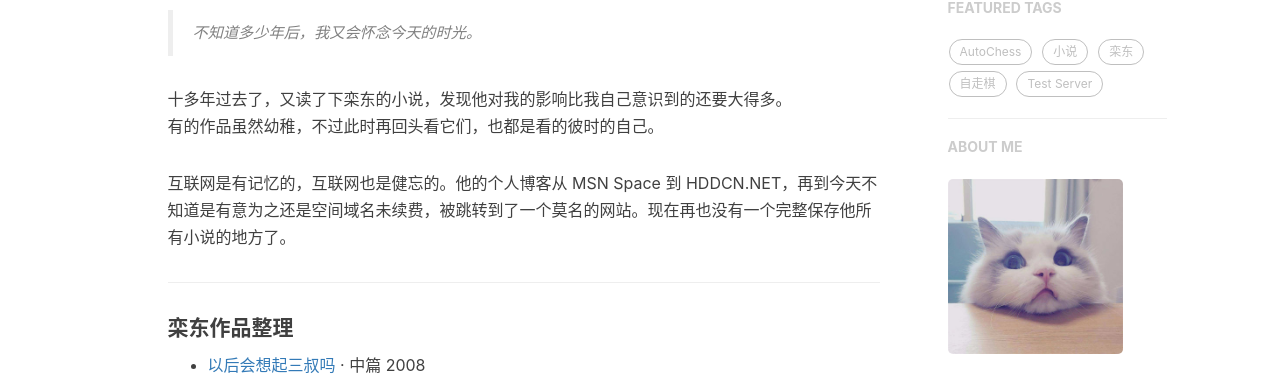
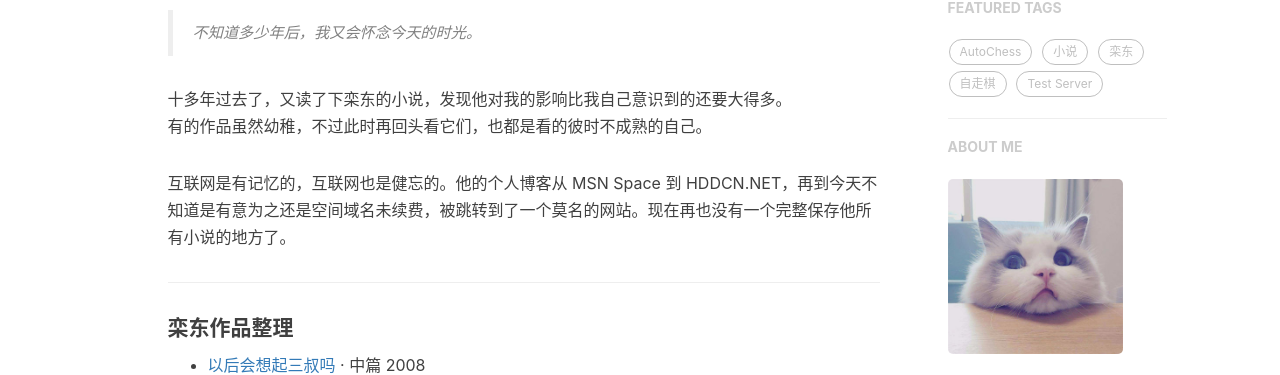
Before and after one commit to zizouqi/zizouqi.github.io, a Jekyll site: the page built from hikaru.html, in a window 1280 px wide. Shown: the part 448-823 px from the top of the page. Built offline with Jekyll 4.4.1, drawn with Linux system fonts in a browser that asks for light colours; nearby versions of some CDN libraries; comment, search, counter and statistics services are not loaded.

Commit message:
Update index.md

```diff
--- a/_includes/article/index.md
+++ b/_includes/article/index.md
@@ -2,7 +2,7 @@
 
 
 十多年过去了，又读了下栾东的小说，发现他对我的影响比我自己意识到的还要大得多。
-有的作品虽然幼稚，不过此时再回头看它们，也都是看的彼时的自己。
+有的作品虽然幼稚，不过此时再回头看它们，也都是看的彼时不成熟的自己。
 
 互联网是有记忆的，互联网也是健忘的。他的个人博客从 MSN Space 到 HDDCN.NET，再到今天不知道是有意为之还是空间域名未续费，被跳转到了一个莫名的网站。现在再也没有一个完整保存他所有小说的地方了。
 
```
